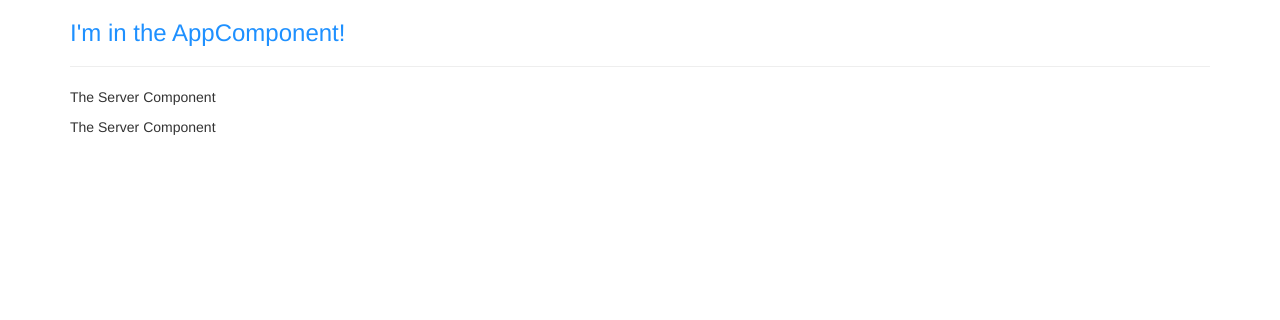
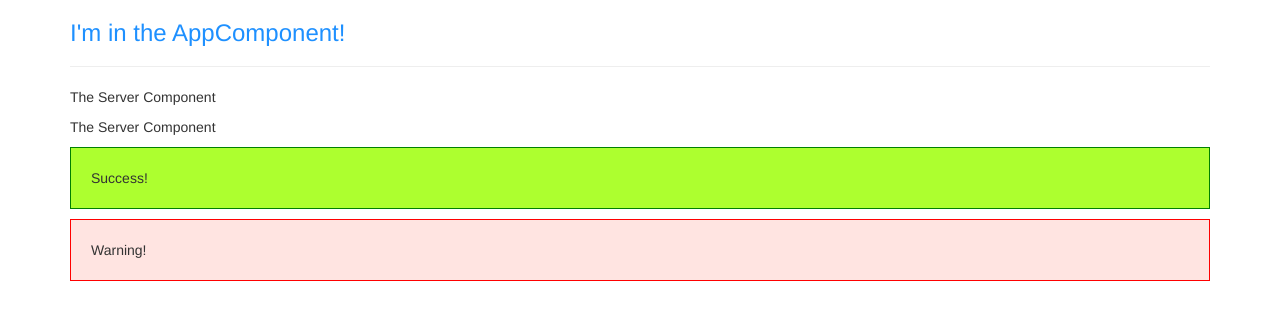
Before and after one commit to bedoyama/angular-2021-first, an Angular app: page / in a window 1280 px wide. Shown: the top 320 px of the page. Built offline with nearby package versions, Linux system fonts and the light colour scheme.

Commit message:
warning-success components assignment

```diff
--- a/src/app/app.component.html
+++ b/src/app/app.component.html
@@ -8,4 +8,10 @@
       <!-- <div class="app-servers"></div> -->
     </div>
   </div>
+  <div class="row">
+    <div class="col-xs-12">
+      <app-success-alert></app-success-alert>
+      <app-warning-alert></app-warning-alert>
+    </div>
+  </div>
 </div>
--- a/src/app/app.module.ts
+++ b/src/app/app.module.ts
@@ -4,12 +4,16 @@
 import { AppComponent } from './app.component';
 import { ServerComponent } from './server/server.component';
 import { ServersComponent } from './servers/servers.component';
+import { WarningAlertComponent } from './warning-alert/warning-alert.component';
+import { SuccessAlertComponent } from './success-alert/success-alert.component';
 
 @NgModule({
   declarations: [
     AppComponent,
     ServerComponent,
-    ServersComponent
+    ServersComponent,
+    WarningAlertComponent,
+    SuccessAlertComponent
   ],
   imports: [
     BrowserModule
--- /dev/null
+++ b/src/app/success-alert/success-alert.component.css
@@ -0,0 +1,5 @@
+p {
+    padding: 20px;
+    background-color: greenyellow;
+    border: 1px solid green;
+}
--- /dev/null
+++ b/src/app/success-alert/success-alert.component.html
@@ -0,0 +1 @@
+<p>Success!</p>
--- /dev/null
+++ b/src/app/success-alert/success-alert.component.ts
@@ -0,0 +1,15 @@
+import { Component, OnInit } from '@angular/core';
+
+@Component({
+  selector: 'app-success-alert',
+  templateUrl: './success-alert.component.html',
+  styleUrls: ['./success-alert.component.css']
+})
+export class SuccessAlertComponent implements OnInit {
+
+  constructor() { }
+
+  ngOnInit(): void {
+  }
+
+}
--- /dev/null
+++ b/src/app/warning-alert/warning-alert.component.css
@@ -0,0 +1,5 @@
+p {
+    padding: 20px;
+    background-color: mistyrose;
+    border: 1px solid red;
+}
--- /dev/null
+++ b/src/app/warning-alert/warning-alert.component.html
@@ -0,0 +1 @@
+<p>Warning!</p>
--- /dev/null
+++ b/src/app/warning-alert/warning-alert.component.ts
@@ -0,0 +1,15 @@
+import { Component, OnInit } from '@angular/core';
+
+@Component({
+  selector: 'app-warning-alert',
+  templateUrl: './warning-alert.component.html',
+  styleUrls: ['./warning-alert.component.css']
+})
+export class WarningAlertComponent implements OnInit {
+
+  constructor() { }
+
+  ngOnInit(): void {
+  }
+
+}
```
